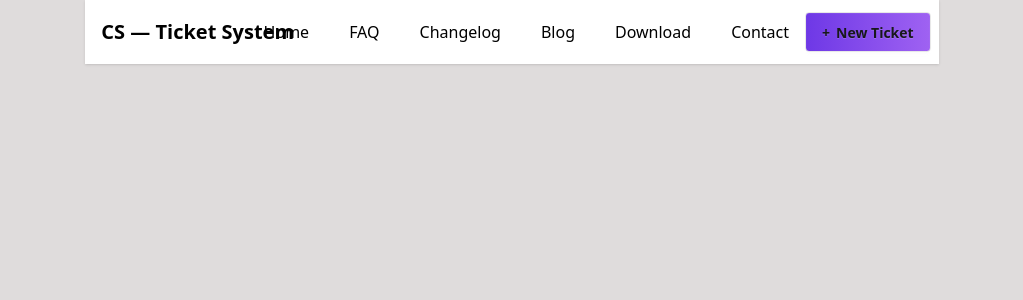
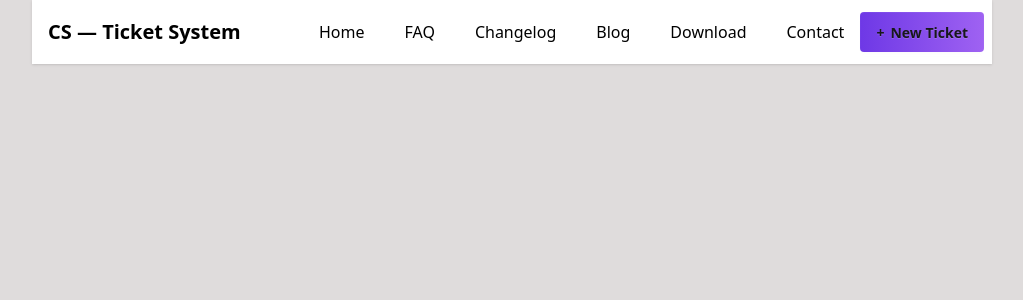
Before and after one commit to fahim-shareear/customer-support-zone, a React (Vite) app: page / in a window 1280 px wide. Shown: the top 300 px of the page, without its empty margins (128-1151 px from the left). Built offline with nearby package versions, Linux system fonts and the light colour scheme.

Commit message:
adding more

```diff
--- a/src/Componants/navbar/Navbar.jsx
+++ b/src/Componants/navbar/Navbar.jsx
@@ -3,7 +3,7 @@ import React from 'react';
 const Navbar = () => {
     return (
       <div>
-        <div className="navbar w-8/12 mx-auto shadow-sm bg-white">
+        <div className="navbar w-9/12 mx-auto shadow-sm bg-white">
           <div className="navbar-start">
             <div className="dropdown">
               <ul
@@ -28,7 +28,7 @@ const Navbar = () => {
               <li><a>Download</a></li>
               <li><a>Contact</a></li>
             </ul>
-            <a className="btn bg-[linear-gradient(to_right,_#6e38e6,_#9f62f2)]"><span>+</span>New Ticket</a>
+            <a className="btn bg-[linear-gradient(to_right,_#6e38e6,_#9f62f2)] border-0"><span>+</span>New Ticket</a>
           </div>
         </div>
       </div>
```
